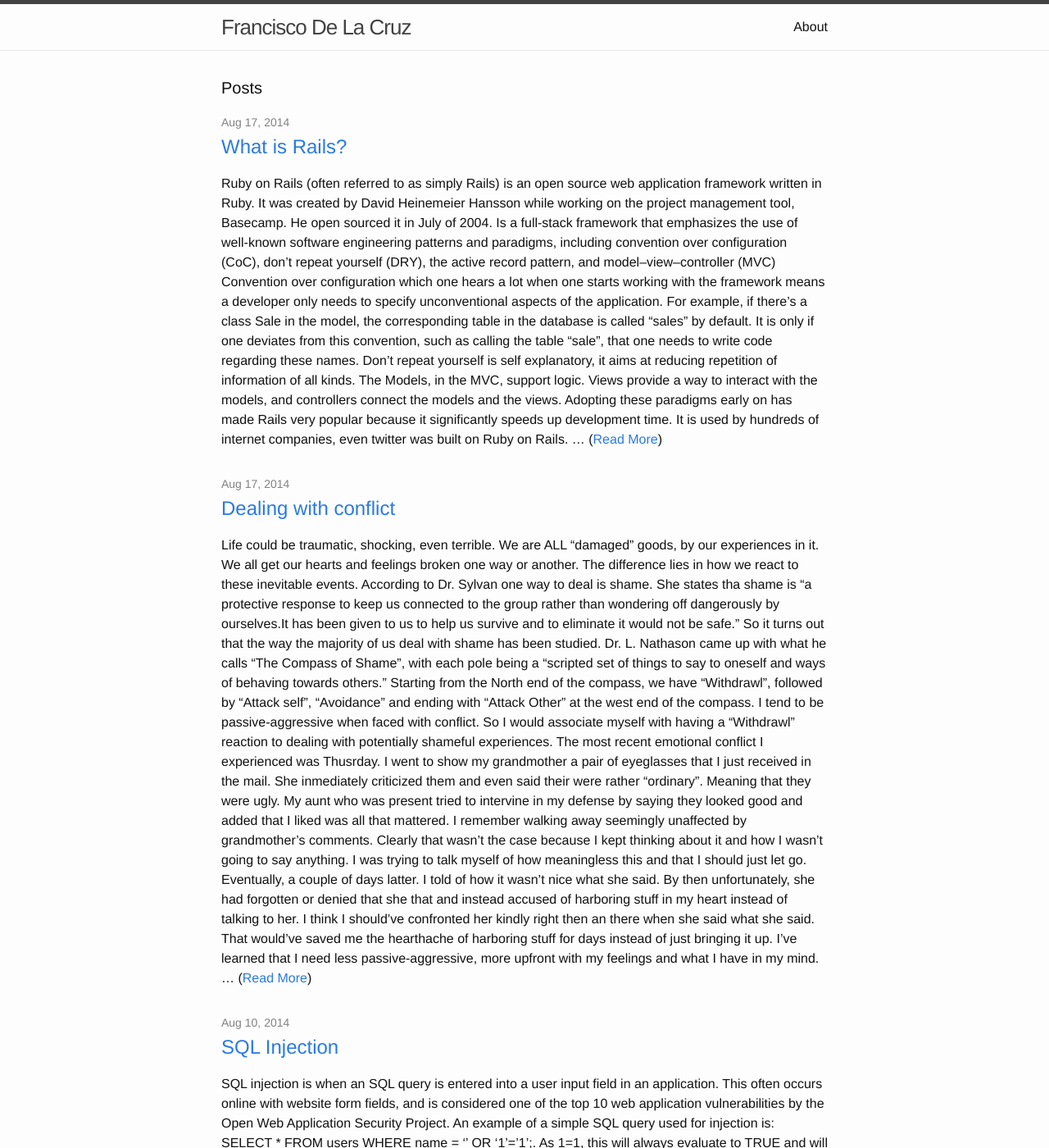
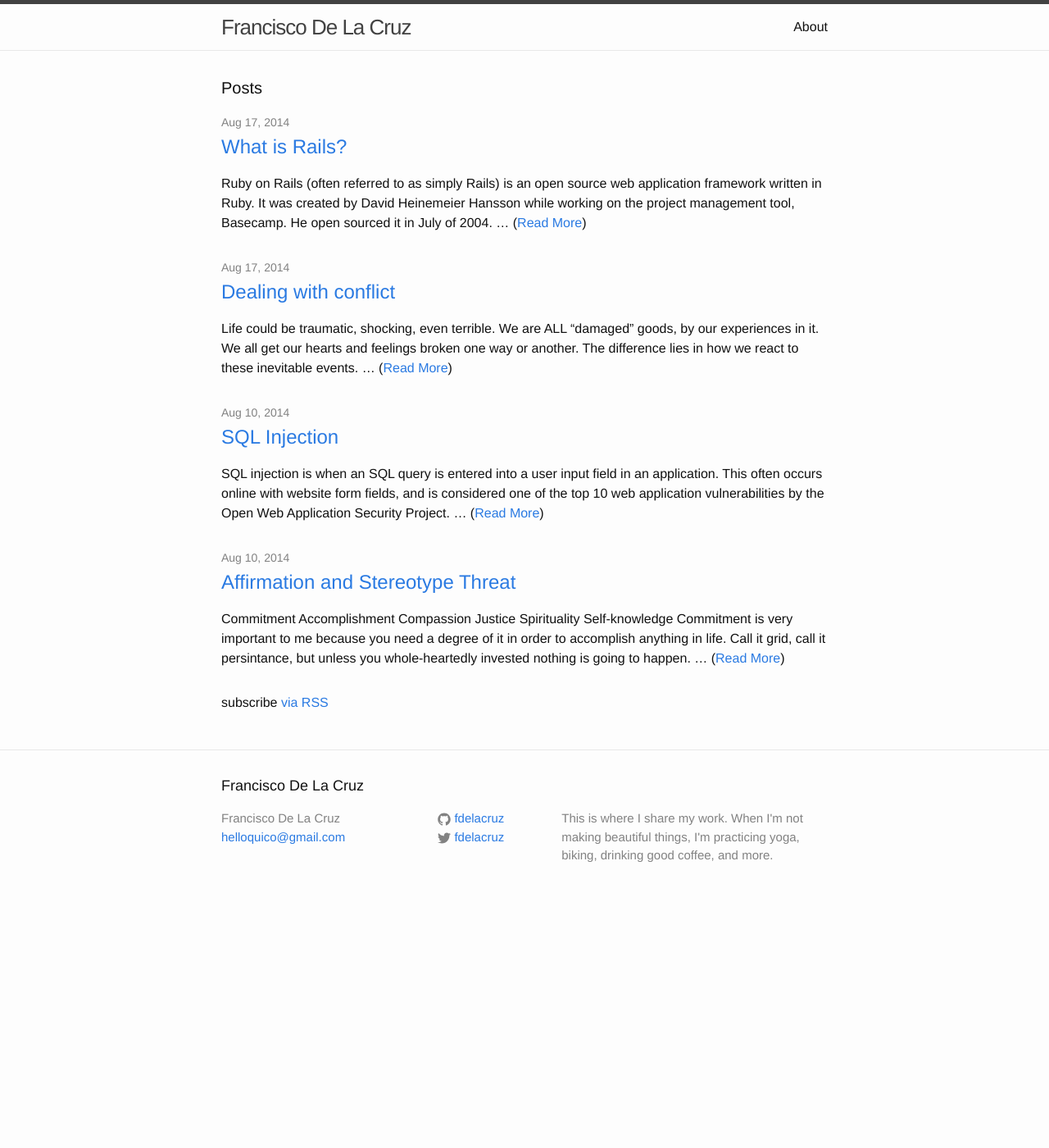
Before and after one commit to fdelacruz/blog, a Jekyll site: the page built from index.html, in a window 1280 px wide and 1400 px high. Shown: the whole window at 82% size. Built offline with Jekyll 4.4.1, drawn with Linux system fonts in a browser that asks for light colours; some of the changed text lies outside the part shown.

Commit message:
Add excerpt separator to posts

```diff
--- a/_config.yml
+++ b/_config.yml
@@ -10,4 +10,4 @@ github_username:  fdelacruz
 # Build settings
 markdown: kramdown
 
-excerpt_separator: "<!-- more -->"
+excerpt_separator: "{{ more }}"
--- a/_posts/2014-08-10-affirmation-and-stereotype-threat.md
+++ b/_posts/2014-08-10-affirmation-and-stereotype-threat.md
@@ -12,7 +12,7 @@ categories: post
 *    Self-knowledge
 
 Commitment is very important to me because you need a degree of it in order to accomplish anything in life. Call it grid, call it persintance, but unless you whole-heartedly invested nothing is going to happen.
-
+{{ more }}
 In general, I try to live up to these values:
 
 *    Commitment: 5 out of 5
--- a/_posts/2014-08-10-sql-injection.md
+++ b/_posts/2014-08-10-sql-injection.md
@@ -6,6 +6,7 @@ categories: post
 ---
 SQL injection is when an SQL query is entered into a user input field in an application.
 This often occurs online with website form fields, and is considered one of the top 10 web application vulnerabilities by the Open Web Application Security Project.
+{{ more }}
 An example of a simple SQL query used for injection is: SELECT * FROM users WHERE name = '' OR '1'='1';. As 1=1, this will always evaluate to TRUE and will be executed.
 
 There are lots of things that can happen with injected SQL code. Some of them may be invisible to the attacker, such as deleting certain parts of the database.
--- a/_posts/2014-08-17-dealing-with-conflict.md
+++ b/_posts/2014-08-17-dealing-with-conflict.md
@@ -7,7 +7,7 @@ categories: post
 Life could be traumatic, shocking, even terrible. We are ALL "damaged" goods, by
 our experiences in it. We all get our hearts and feelings broken one way or
 another. The difference lies in how we react to these inevitable events.
-
+{{ more }}
 According to Dr. Sylvan one way to deal is shame. She states tha shame is "a
 protective response to keep us connected to the group rather than wondering off
 dangerously by ourselves.It has been given to us to help us survive and to
--- a/_posts/2014-08-17-what-is-rails.md
+++ b/_posts/2014-08-17-what-is-rails.md
@@ -6,7 +6,7 @@ categories: post
 ---
 
 Ruby on Rails (often referred to as simply Rails) is an open source web application framework written in Ruby. It was created by David Heinemeier Hansson while working on the project management tool, Basecamp. He open sourced it in July of 2004.
-
+{{ more }}
 Is a full-stack framework that emphasizes the use of well-known software engineering patterns and paradigms, including convention over configuration (CoC), don't repeat yourself (DRY), the active record pattern, and model–view–controller (MVC)
 
 Convention over configuration which one hears a lot when one starts working with the framework means a developer only needs to specify unconventional aspects of the application. For example, if there's a class Sale in the model, the corresponding table in the database is called “sales” by default. It is only if one deviates from this convention, such as calling the table “sale”, that one needs to write code regarding these names.
```
